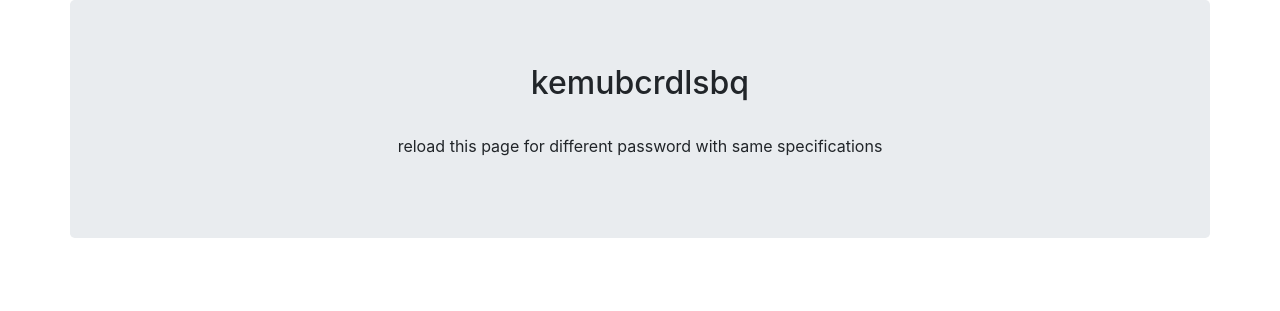
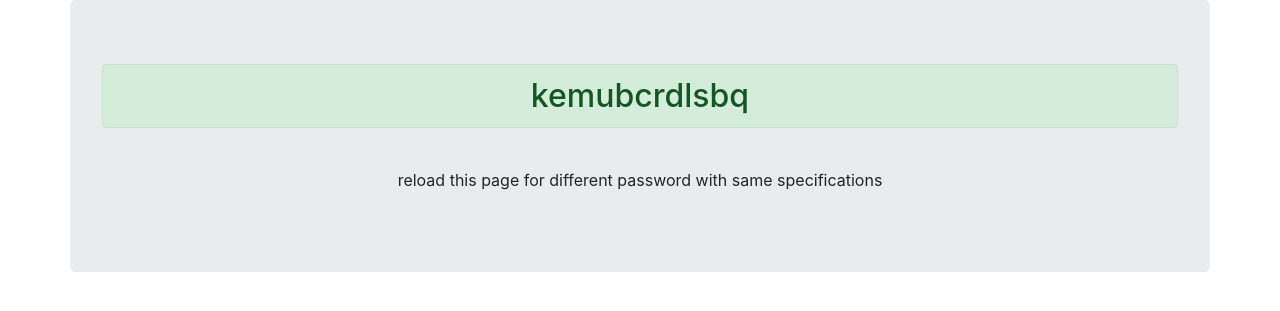
Before and after one commit to satish17s/passgenwordcount, a Django app: page /generatedpassword/ in a window 1280 px wide. Shown: the part 56-367 px from the top of the page. Run offline with Django 3.2, Linux system fonts and the light colour scheme; some libraries are stand-ins or nearby versions.

Commit message:
password update

```diff
--- a/passgenerator/templates/passgenerator/password.html
+++ b/passgenerator/templates/passgenerator/password.html
@@ -34,7 +34,7 @@
 <div class="container jumbotron text-center">
 
 
-  <h2 class="text-center">{{password}}</h2>
+  <h2 class="alert alert-success">{{password}}</h2>
 
 <br>
 <p>reload this page for different password with same specifications</p>
```
